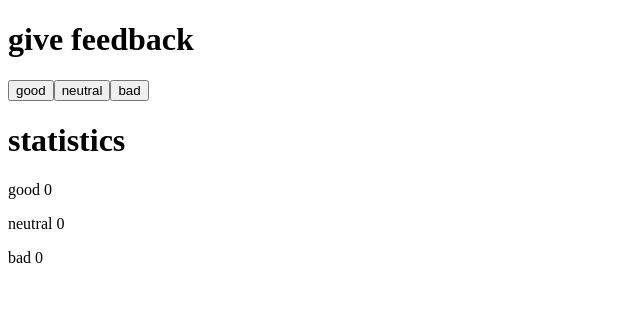
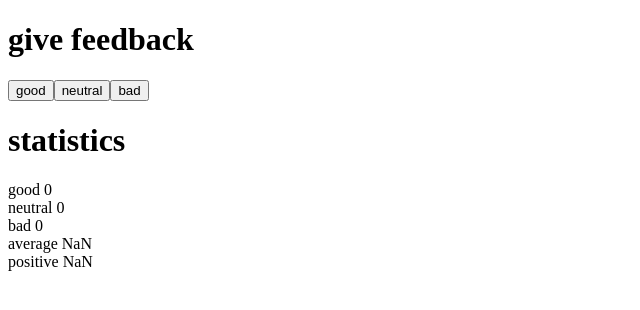
Before and after one commit to dada404/full-stack, a React (Create React App) app in the folder part1/: page / in a window 1280 px wide. Shown: the top 310 px of the page, without its empty margins (0-640 px from the left). Built offline with nearby package versions, Linux system fonts and the light colour scheme.

Commit message:
1.7: unicafe step2

```diff
--- a/part1/src/App.js
+++ b/part1/src/App.js
@@ -16,6 +16,14 @@ const App = () => {
       <FeedBackState text="good" time={good}></FeedBackState>
       <FeedBackState text="neutral" time={neutral}></FeedBackState>
       <FeedBackState text="bad" time={bad}></FeedBackState>
+      <FeedBackState
+        text="average"
+        time={(good - bad) / (good + neutral + bad)}
+      ></FeedBackState>
+      <FeedBackState
+        text="positive"
+        time={good / (good + neutral + bad)}
+      ></FeedBackState>
     </div>
   );
 };
@@ -30,9 +38,9 @@ const Button = (props) => {
 };
 
 const FeedBackState = (props) => (
-  <p>
+  <div>
     {props.text} {props.time}
-  </p>
+  </div>
 );
 
 export default App;
```
